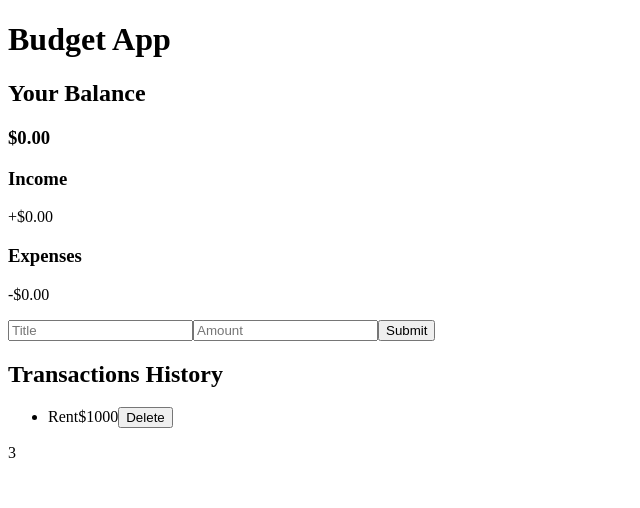
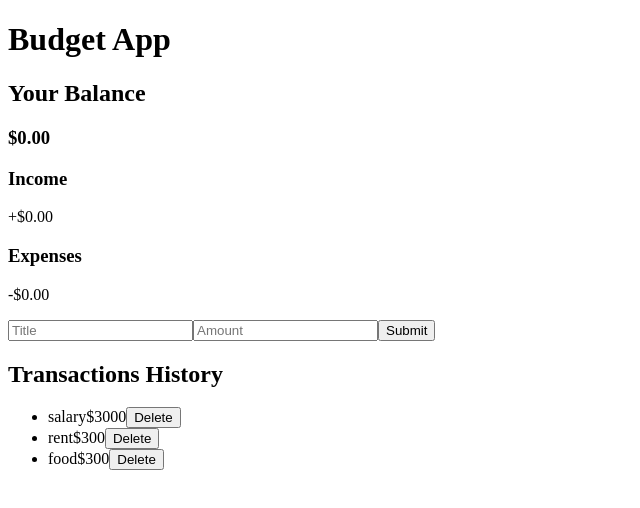
Before and after one commit to jmczerwinska/budget-app, a React (Create React App) app: page / in a window 1280 px wide. Shown: the top 508 px of the page, without its empty margins (0-640 px from the left). Built offline with nearby package versions, Linux system fonts and the light colour scheme; some icons are missing.

Commit message:
move list element to separate component

```diff
--- a/src/App.js
+++ b/src/App.js
@@ -3,7 +3,7 @@
 import Balance from './components/Balance';
 import Form from './components/Form';
 import History from './components/History';
-import { GlobalContextProvider, GlobalContext } from './context/GlobalState';
+import { GlobalContextProvider } from './context/GlobalState';
 
 const App = () => {
   return (
--- a/src/components/History.js
+++ b/src/components/History.js
@@ -1,17 +1,18 @@
-import React from 'react';
+import React, { useContext } from 'react';
+import Transaction from './Transaction';
+import { GlobalContext } from '../context/GlobalState';
 
 const History = () => {
+  const { initialState } = useContext(GlobalContext)
+
   return (
     <div>
       <h2>Transactions History</h2>
       <ul>
-        <li>
-          <span>Rent</span>
-          <span>$1000</span>
-          <button>Delete</button>
-        </li>
+        {initialState.map((transaction) => (
+            <Transaction key={transaction.id} transaction={transaction} />
+          ))}
       </ul>
-      3
     </div>
   )
 }
--- /dev/null
+++ b/src/components/Transaction.js
@@ -0,0 +1,13 @@
+import React from 'react';
+
+const Transaction = ({transaction}) => {
+  return (
+    <li>
+      <span>{transaction.text}</span>
+      <span>${transaction.amount}</span>
+      <button>Delete</button>
+    </li>
+  )
+}
+
+export default Transaction;
```
